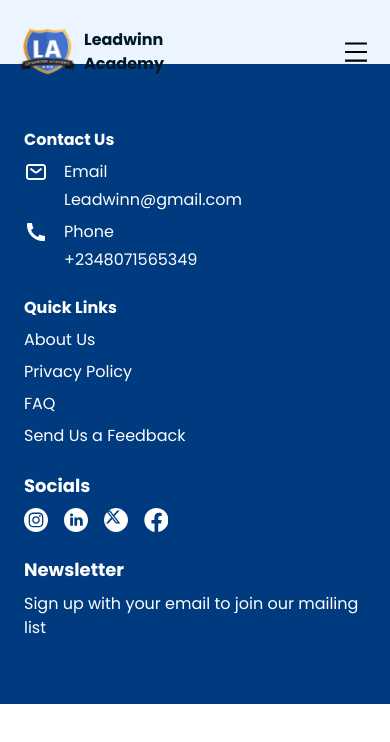
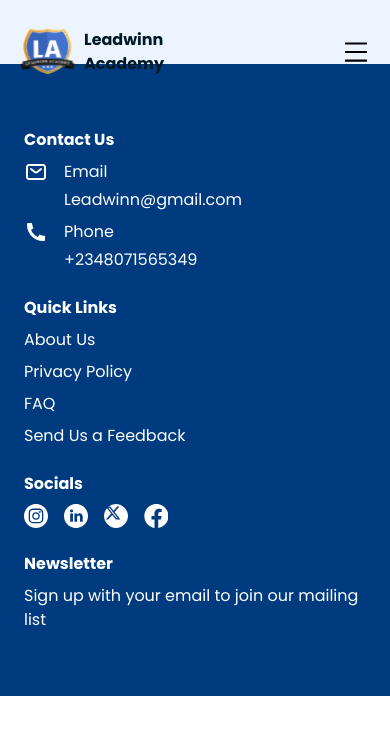
Before and after one commit to Adeleyeha-17/Leadwinn-Academy, a React (Vite) app: page / in a window 390 px wide. Shown: the top 742 px of the page. Built offline with nearby package versions, Linux system fonts and the light colour scheme.

Commit message:
updated footer

```diff
--- a/src/components/Footer/Footer.tsx
+++ b/src/components/Footer/Footer.tsx
@@ -66,7 +66,7 @@ export const Footer = () => {
          </div>
 
          <div className="flex flex-col gap-2">
-            <h1 className="font-bold text-lg">Socials</h1>
+            <h1 className="sm:max-md:text-base font-bold md:text-lg">Socials</h1>
 
             <div className="flex gap-4">
                <svg xmlns="http://www.w3.org/2000/svg" width="24" height="24" viewBox="0 0 32 32" fill="none">
@@ -90,7 +90,7 @@ export const Footer = () => {
          </div>
 
          <div className="flex flex-col gap-2">
-            <h1 className="font-bold text-lg">Newsletter</h1>
+            <h1 className="sm:max-md:text-base font-bold md:text-lg">Newsletter</h1>
 
             <h1 className="text-base">Sign up with your email to join our mailing list</h1>
          </div>
```
